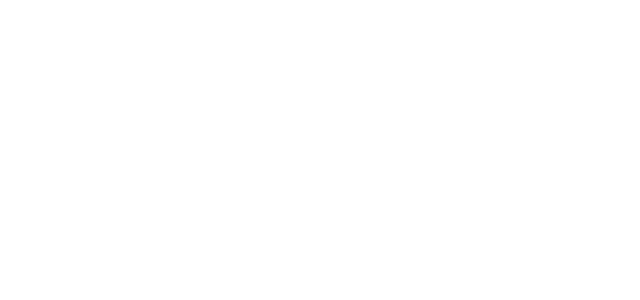
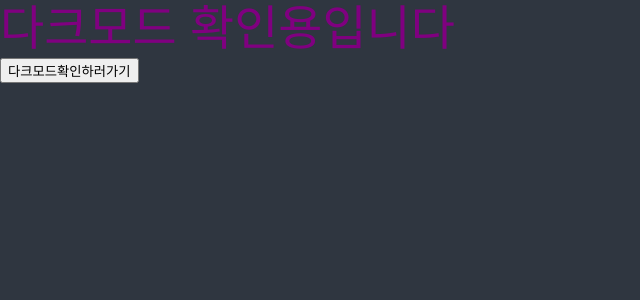
Before and after one commit to junsu0121/finalFE, a React (Create React App) app: page /mybar in a window 1280 px wide. Before the commit this address had no page. Shown: the top 300 px of the page, without its empty margins (0-640 px from the left). Built offline with nearby package versions, Linux system fonts and the light colour scheme.

Commit message:
다크모드 완성

```diff
--- a/src/App.tsx
+++ b/src/App.tsx
@@ -51,7 +51,11 @@
     display: none;
 }
 body {
-  line-height: 1;
+  font-weight: 300;
+  font-family: 'Source Sans Pro', sans-serif;
+  background-color:${(props) => props.theme.bgColor};
+  color:${(props) => props.theme.textColor};
+  line-height: 1.2;
 }
 menu, ol, ul {
   list-style: none;
@@ -90,7 +94,7 @@
           <Route path="/barwrite/:id" element={<BarWrite />}></Route>
           <Route path="/login" element={<Login />}></Route>
           <Route path="/main" element={<Main />}></Route>
-          <Route path="/mybar/:id" element={<MyBar />}></Route>
+          <Route path="/mybar" element={<MyBar />}></Route>
           <Route path="/mypage/:id" element={<Mypage />}></Route>
           <Route path="/recipe_my/:id" element={<Recipe_My />}></Route>
           <Route path="/recipe" element={<Recipe />}></Route>
--- a/src/components/Main.tsx
+++ b/src/components/Main.tsx
@@ -1,6 +1,8 @@
 import { useSetRecoilState } from "recoil";
 import { isDarkAtom } from "../atmoms";
 import styled from "styled-components";
+import { Link, useNavigate } from "react-router-dom";
+import path from "path";
 
 //다크모드 쓸려면
 // options={{
@@ -8,12 +10,21 @@
 //     mode: isDark ? "dark" : "light",
 //   } 이거 컴포넌트 안에 넣으면 될지도...?
 export const Main = () => {
+  const navigate = useNavigate();
   const setDarkAtom = useSetRecoilState(isDarkAtom);
   const toggleDarkAtom = () => setDarkAtom((prev) => !prev);
   return (
     <>
       <Title>나는 다크모드 확인용이에요</Title>
       <button onClick={toggleDarkAtom}>Toggle Mode</button>
+
+      <button
+        onClick={() => {
+          navigate(`/mybar`);
+        }}
+      >
+        다크모드확인하러가기
+      </button>
     </>
   );
 };
--- a/src/components/MyBar.tsx
+++ b/src/components/MyBar.tsx
@@ -1,12 +1,32 @@
 import { useRecoilValue } from "recoil";
 import { isDarkAtom } from "../atmoms";
+import styled from "styled-components";
+import { useNavigate } from "react-router-dom";
 
 //다크모드 쓸려면
 // options={{
 //   theme: {
 //     mode: isDark ? "dark" : "light",
 //   } 이거 컴포넌트 안에 넣으면 될지도...?
-export const MyBar = () => {
+interface ICoinsProps {}
+export const MyBar = ({}: ICoinsProps) => {
+  const navigate = useNavigate();
   const isDark = useRecoilValue(isDarkAtom);
-  return null;
+  return (
+    <>
+      <Title>다크모드 확인용입니다</Title>
+      <button
+        onClick={() => {
+          navigate(`/main`);
+        }}
+      >
+        다크모드확인하러가기
+      </button>
+    </>
+  );
 };
+
+const Title = styled.h1`
+  font-size: 48px;
+  color: ${(props) => props.theme.textColor};
+`;
```
